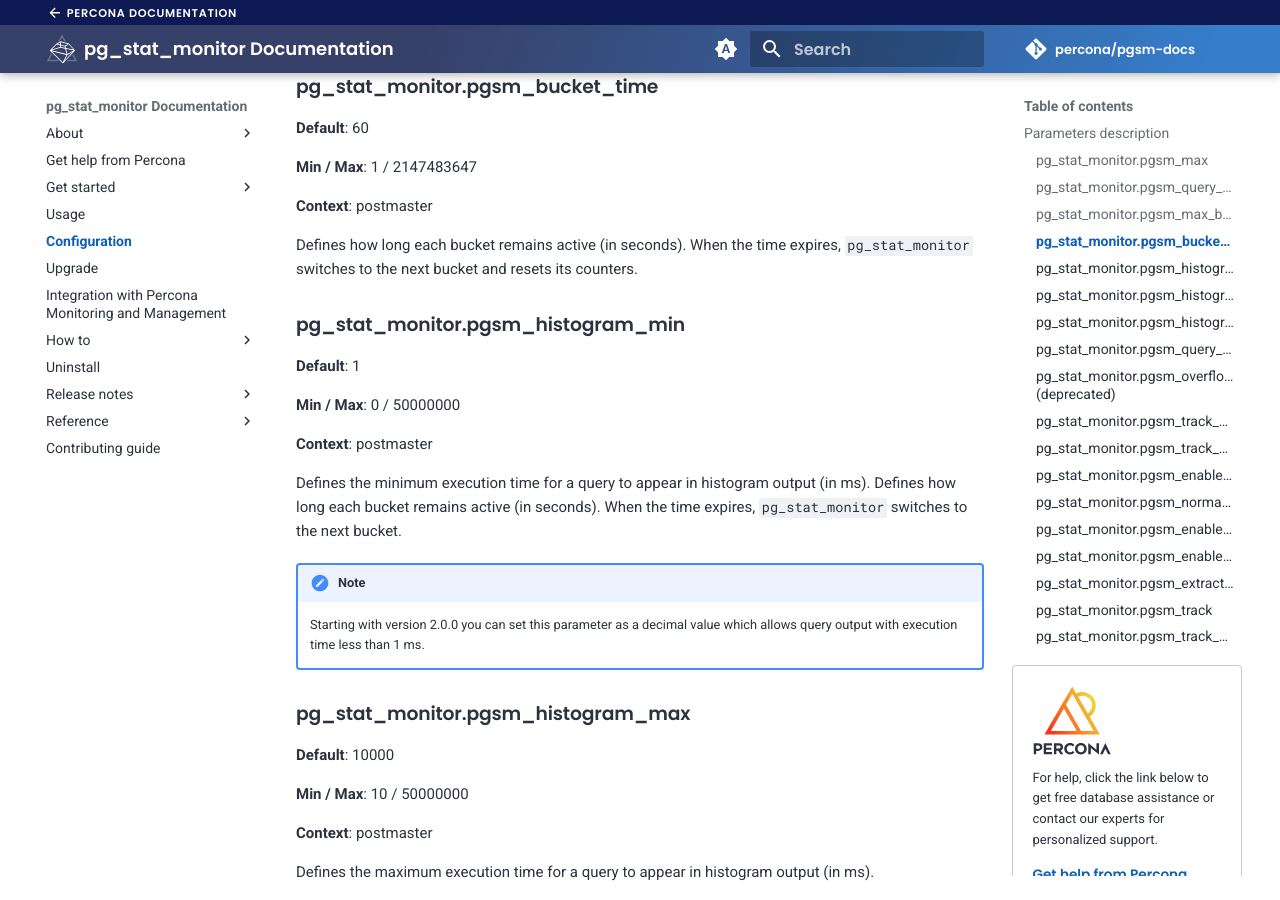
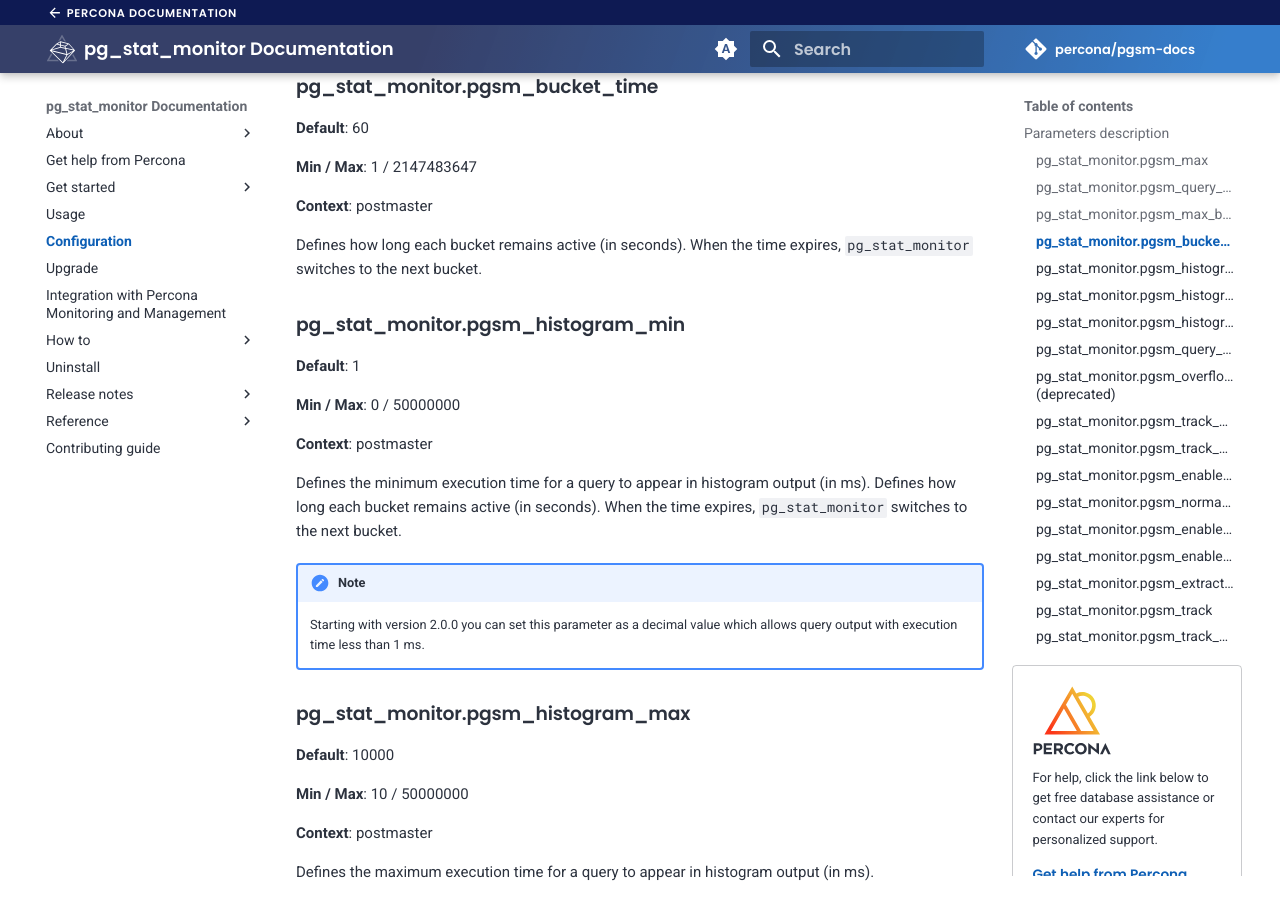
Before and after one commit to percona/pgsm-docs, an MkDocs documentation site: the page built from docs/configuration.md, in a window 1280 px wide and 900 px high, scrolled down 1792 px. Built offline with MkDocs 1.6.1 and Material for MkDocs 9.7.7, drawn with Linux system fonts in a browser that asks for light colours; nearby versions of some CDN libraries; comment, search, counter and statistics services are not loaded; the version menu is left out.

Commit message:
Update docs/configuration.md
- removed reset counter mention

Co-authored-by: Artem Gavrilov <artem.gavrilov@percona.com>

```diff
--- a/docs/configuration.md
+++ b/docs/configuration.md
@@ -72,7 +72,7 @@ If set to `2`, `pg_stat_monitor` will:
 
 **Context**: postmaster
 
-Defines how long each bucket remains active (in seconds). When the time expires, `pg_stat_monitor` switches to the next bucket and resets its counters.
+Defines how long each bucket remains active (in seconds). When the time expires, `pg_stat_monitor` switches to the next bucket.
 
 ### pg_stat_monitor.pgsm_histogram_min
 
```
